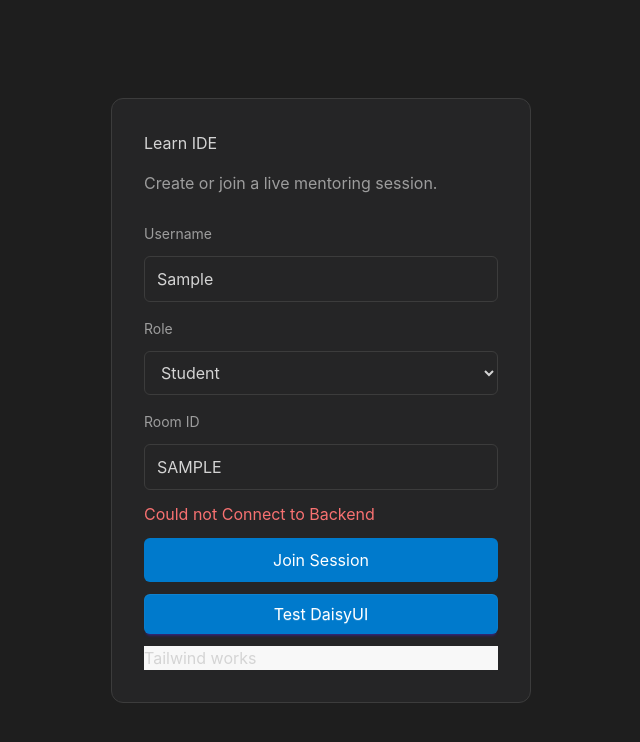
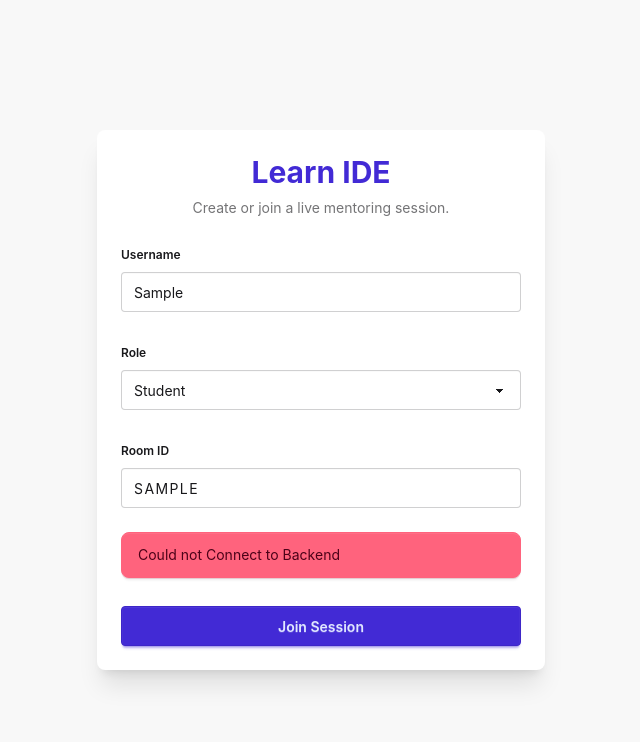
Before and after one commit to Kushaan2006/learn-ide, a React (Vite) app in the folder frontend/vite-project/: page / in a window 1280 px wide. Both pictures are taken after typing "Sample", "Sample" into the empty fields and a click on the button "Join Session". Shown: the top 742 px of the page, without its empty margins (319-959 px from the left). Built offline with nearby package versions, Linux system fonts and the light colour scheme; no server answers.

Commit message:
DaisyUI and TailwindCSS implemented

```diff
--- a/frontend/vite-project/src/components/RunButton.tsx
+++ b/frontend/vite-project/src/components/RunButton.tsx
@@ -5,7 +5,12 @@ interface RunButtonProps {
 
 export default function RunButton({ isRunning, onRun }: RunButtonProps) {
   return (
-    <button type="button" onClick={onRun} disabled={isRunning}>
+    <button
+      type="button"
+      className="btn btn-accent"
+      onClick={onRun}
+      disabled={isRunning}
+    >
       {isRunning ? "Running..." : "Run Code"}
     </button>
   );
--- a/frontend/vite-project/src/components/voiceControls.tsx
+++ b/frontend/vite-project/src/components/voiceControls.tsx
@@ -20,28 +20,29 @@ export default function VoiceControls({ role }: VoiceControlsProps) {
     voiceStatus === "connected";
 
   return (
-    <section className="voice-controls">
+    <section className="voice-controls flex items-center gap-2">
       {!isInVoice ? (
-        <button type="button" onClick={joinVoice}>
+        <button type="button" className="btn btn-sm" onClick={joinVoice}>
           Join Voice
         </button>
       ) : (
         <>
           <button
             type="button"
+            className="btn btn-sm"
             onClick={toggleMute}
             disabled={voiceStatus !== "connected"}
           >
             {isMuted ? "Unmute" : "Mute"}
           </button>
 
-          <button type="button" onClick={leaveVoice}>
+          <button type="button" className="btn btn-sm" onClick={leaveVoice}>
             Leave Voice
           </button>
         </>
       )}
 
-      <span className="voice-status">Voice: {voiceStatus}</span>
+      <span className="voice-status text-sm">Voice: {voiceStatus}</span>
 
       <audio ref={remoteAudioRef} autoPlay />
     </section>
--- a/frontend/vite-project/src/pages/JoinRoomPage.tsx
+++ b/frontend/vite-project/src/pages/JoinRoomPage.tsx
@@ -81,30 +81,45 @@ export default function JoinRoomPage() {
   };
 
   return (
-    <main className="join-page">
-      <form className="join-form" onSubmit={handleSubmit}>
-        <h1>Learn IDE</h1>
+    <main className="min-h-screen bg-base-200 flex items-center justify-center p-4">
+      <form
+        className="card w-full max-w-md bg-base-100 shadow-xl"
+        onSubmit={handleSubmit}
+      >
+        <div className="card-body gap-5">
+          {/* Header */}
+          <div className="text-center">
+            <h1 className="text-3xl font-bold text-primary">Learn IDE</h1>
 
-        <p className="join-subtitle">
+            <p className="mt-2 text-sm text-base-content/60">
               Create or join a live mentoring session.
             </p>
+          </div>
 
-        <label htmlFor="username">Username</label>
+          {/* Username */}
+          <fieldset className="fieldset">
+            <legend className="fieldset-legend">Username</legend>
 
             <input
               id="username"
               type="text"
+              className="input input-bordered w-full"
               placeholder="Enter your name"
               value={username}
               onChange={(event) => {
                 setUsername(event.target.value);
+                setErrorMessage("");
               }}
             />
+          </fieldset>
 
-        <label htmlFor="role">Role</label>
+          {/* Role */}
+          <fieldset className="fieldset">
+            <legend className="fieldset-legend">Role</legend>
 
             <select
               id="role"
+              className="select select-bordered w-full"
               value={role}
               onChange={(event) => {
                 setRole(event.target.value as Role);
@@ -114,32 +129,39 @@ export default function JoinRoomPage() {
               <option value="student">Student</option>
               <option value="teacher">Teacher</option>
             </select>
+          </fieldset>
 
+          {/* Room ID */}
           {role === "student" && (
-          <>
-            <label htmlFor="room-id">Room ID</label>
+            <fieldset className="fieldset">
+              <legend className="fieldset-legend">Room ID</legend>
 
               <input
                 id="room-id"
                 type="text"
+                className="input input-bordered w-full uppercase tracking-widest"
                 placeholder="Example: AB12CD"
+                maxLength={6}
                 value={roomId}
                 onChange={(event) => {
                   setRoomId(event.target.value.toUpperCase());
+                  setErrorMessage("");
                 }}
               />
-          </>
+            </fieldset>
           )}
 
-        {errorMessage && <p className="error-message">{errorMessage}</p>}
+          {/* Error */}
+          {errorMessage && (
+            <div role="alert" className="alert alert-error py-3">
+              <span>{errorMessage}</span>
+            </div>
+          )}
 
-        <button type="submit">
+          {/* Submit */}
+          <button type="submit" className="btn btn-primary mt-2 w-full">
             {role === "student" ? "Join Session" : "Create Session"}
           </button>
-        <button className="btn btn-primary">Test DaisyUI</button>
-
-        <div className="flex items-center gap-4 p-6 bg-base-200">
-          Tailwind works
         </div>
       </form>
     </main>
--- a/frontend/vite-project/src/pages/SessionPage.tsx
+++ b/frontend/vite-project/src/pages/SessionPage.tsx
@@ -176,76 +176,156 @@ export default function SessionPage() {
   };
 
   return (
-    <main className="session-page">
-      <header className="session-header">
+    <main className="flex min-h-screen flex-col bg-base-200">
+      {/* Top navbar */}
+      <header className="navbar border-b border-base-300 bg-base-100 px-4 shadow-sm">
+        <div className="flex-1">
           <div>
-          <h1>Live Coding Session</h1>
+            <h1 className="text-xl font-bold">Learn IDE</h1>
 
-          <p>
+            <p className="text-sm text-base-content/60">
               Room:
-            <strong> {details.roomId}</strong>
+              <span className="ml-1 font-mono font-semibold tracking-wider">
+                {details.roomId}
+              </span>
+            </p>
+          </div>
+        </div>
+
+        <div className="flex items-center gap-3">
+          <VoiceControls role={details.role} />
+
+          <div className="hidden text-right sm:block">
+            <p className="text-sm font-medium">{details.username}</p>
+            <p className="text-xs capitalize text-base-content/60">
+              {details.role}
             </p>
           </div>
 
-        <div className="session-user">
-          <VoiceControls role={details.role} />
-          <span>{details.username}</span>
-          <span className="role-badge">{details.role}</span>
+          <div className="badge badge-primary capitalize">{details.role}</div>
         </div>
       </header>
 
-      <section className="editor-grid">
-        <article className="editor-panel">
-          <header className="editor-panel-header">
-            <h2>Student Workspace</h2>
+      {/* Main workspace */}
+      <div className="flex flex-1 flex-col gap-4 p-4">
+        {/* Editors */}
+        <section className="grid flex-1 grid-cols-1 gap-4 xl:grid-cols-2">
+          {/* Student editor */}
+          <article className="flex min-h-[500px] flex-col overflow-hidden rounded-box border border-base-300 bg-base-100 shadow-md">
+            <header className="flex items-center justify-between border-b border-base-300 px-4 py-3">
+              <div>
+                <h2 className="font-semibold">Student Workspace</h2>
 
-            <span>{details.role === "student" ? "Editable" : "Read only"}</span>
-            <RunButton isRunning={isRunning} onRun={runCode}></RunButton>
+                <p className="text-xs text-base-content/60">
+                  {details.role === "student" ? "Editable" : "Read only"}
+                </p>
+              </div>
+
+              <div className="flex items-center gap-2">
+                <span
+                  className={`badge badge-sm ${
+                    details.role === "student" ? "badge-success" : "badge-ghost"
+                  }`}
+                >
+                  {details.role === "student" ? "Editing" : "Viewing"}
+                </span>
+
+                <RunButton isRunning={isRunning} onRun={runCode} />
+              </div>
             </header>
 
+            <div className="min-h-0 flex-1 overflow-hidden">
               <CodeMirror
                 value={studentCode}
                 height="100%"
-            minHeight="450px"
+                minHeight="500px"
                 theme={oneDark}
                 extensions={[cpp()]}
                 editable={details.role === "student"}
                 onChange={handleStudentCodeChange}
+                className="h-full"
               />
+            </div>
           </article>
 
-        <article className="editor-panel">
-          <header className="editor-panel-header">
-            <h2>Review Workspace</h2>
-            <span>{details.role === "teacher" ? "Editable" : "Read only"}</span>
+          {/* Review editor */}
+          <article className="flex min-h-[500px] flex-col overflow-hidden rounded-box border border-base-300 bg-base-100 shadow-md">
+            <header className="flex items-center justify-between border-b border-base-300 px-4 py-3">
+              <div>
+                <h2 className="font-semibold">Review Workspace</h2>
+
+                <p className="text-xs text-base-content/60">
+                  {details.role === "teacher" ? "Editable" : "Read only"}
+                </p>
+              </div>
+
+              <span
+                className={`badge badge-sm ${
+                  details.role === "teacher" ? "badge-success" : "badge-ghost"
+                }`}
+              >
+                {details.role === "teacher" ? "Editing" : "Viewing"}
+              </span>
             </header>
 
+            <div className="min-h-0 flex-1 overflow-hidden">
               <CodeMirror
                 value={reviewCode}
                 height="100%"
-            minHeight="450px"
+                minHeight="500px"
                 theme={oneDark}
                 extensions={[cpp()]}
                 editable={details.role === "teacher"}
                 onChange={handleReviewCodeChange}
+                className="h-full"
               />
+            </div>
           </article>
         </section>
-      <section className="input-panel">
+
+        {/* Console */}
+        <section className="grid grid-cols-1 gap-4 lg:grid-cols-2">
+          {/* Input */}
+          <article className="rounded-box border border-base-300 bg-base-100 shadow-sm">
+            <header className="border-b border-base-300 px-4 py-3">
+              <h2 className="font-semibold">Standard Input</h2>
+              <p className="text-xs text-base-content/60">
+                Enter values exactly as your program expects them.
+              </p>
+            </header>
+
+            <div className="p-4">
               <textarea
                 value={stdin}
                 onChange={inputUpdate}
-          placeholder={"Enter input in sequential order"}
+                placeholder={"Example:\n5\n10 20 30 40 50"}
                 disabled={isRunning}
+                className="textarea textarea-bordered min-h-32 w-full resize-y font-mono"
               />
-      </section>
-      <section className="output-panel">
-        <header>
-          <h2>Output</h2>
+            </div>
+          </article>
+
+          {/* Output */}
+          <article className="rounded-box border border-base-300 bg-base-100 shadow-sm">
+            <header className="flex items-center justify-between border-b border-base-300 px-4 py-3">
+              <div>
+                <h2 className="font-semibold">Output</h2>
+                <p className="text-xs text-base-content/60">
+                  Program output and compiler errors appear here.
+                </p>
+              </div>
+
+              {isRunning && (
+                <span className="loading loading-spinner loading-sm" />
+              )}
             </header>
 
-        <pre>{output || "Output will appear here."}</pre>
+            <pre className="min-h-32 overflow-auto whitespace-pre-wrap p-4 font-mono text-sm">
+              {output || "Output will appear here."}
+            </pre>
+          </article>
         </section>
+      </div>
     </main>
   );
 }
--- a/frontend/vite-project/src/styles/index.css
+++ b/frontend/vite-project/src/styles/index.css
@@ -1,7 +1,7 @@
 @import "tailwindcss";
 @plugin "daisyui";
 
-* {
+/* * {
   margin: 0;
   padding: 0;
   box-sizing: border-box;
@@ -254,4 +254,4 @@ select:focus {
   .editor-grid {
     grid-template-columns: 1fr;
   }
-}
+} */
```
Lines whose indentation alone changed are shown as unchanged.
